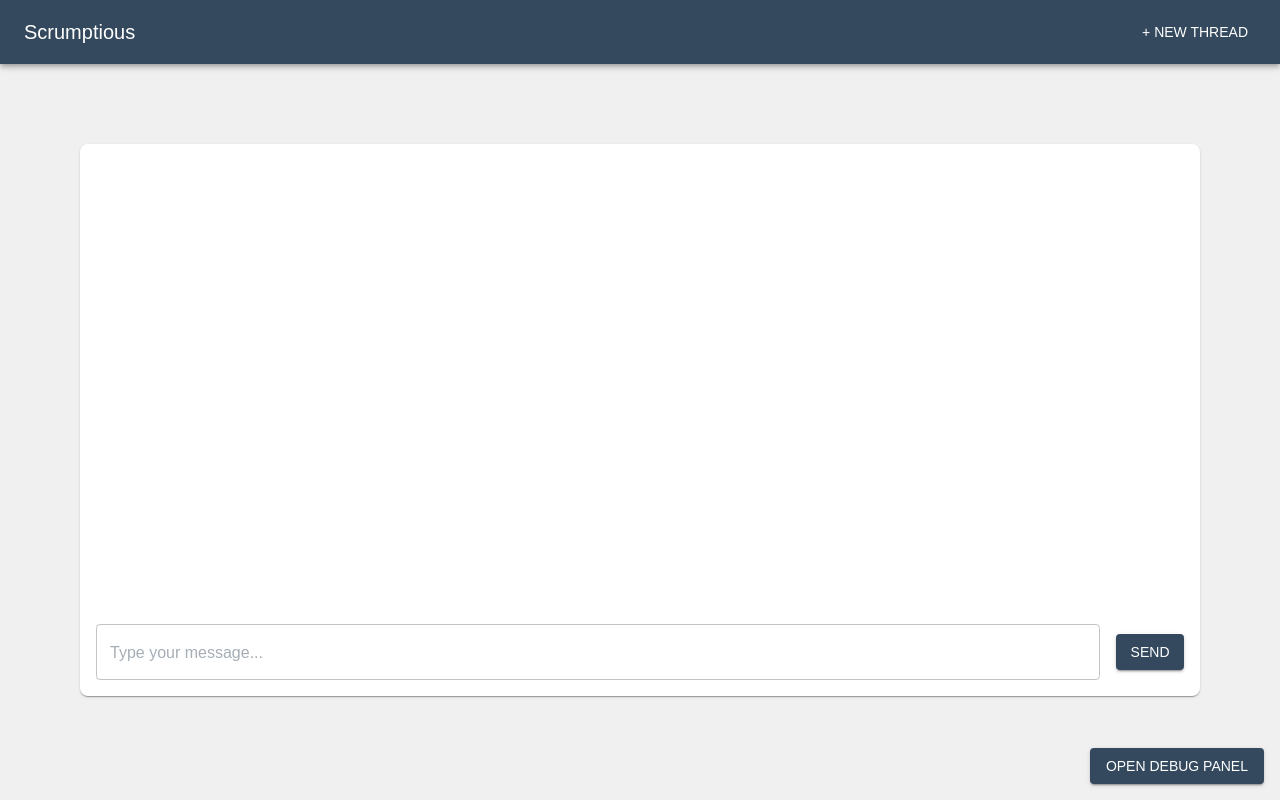
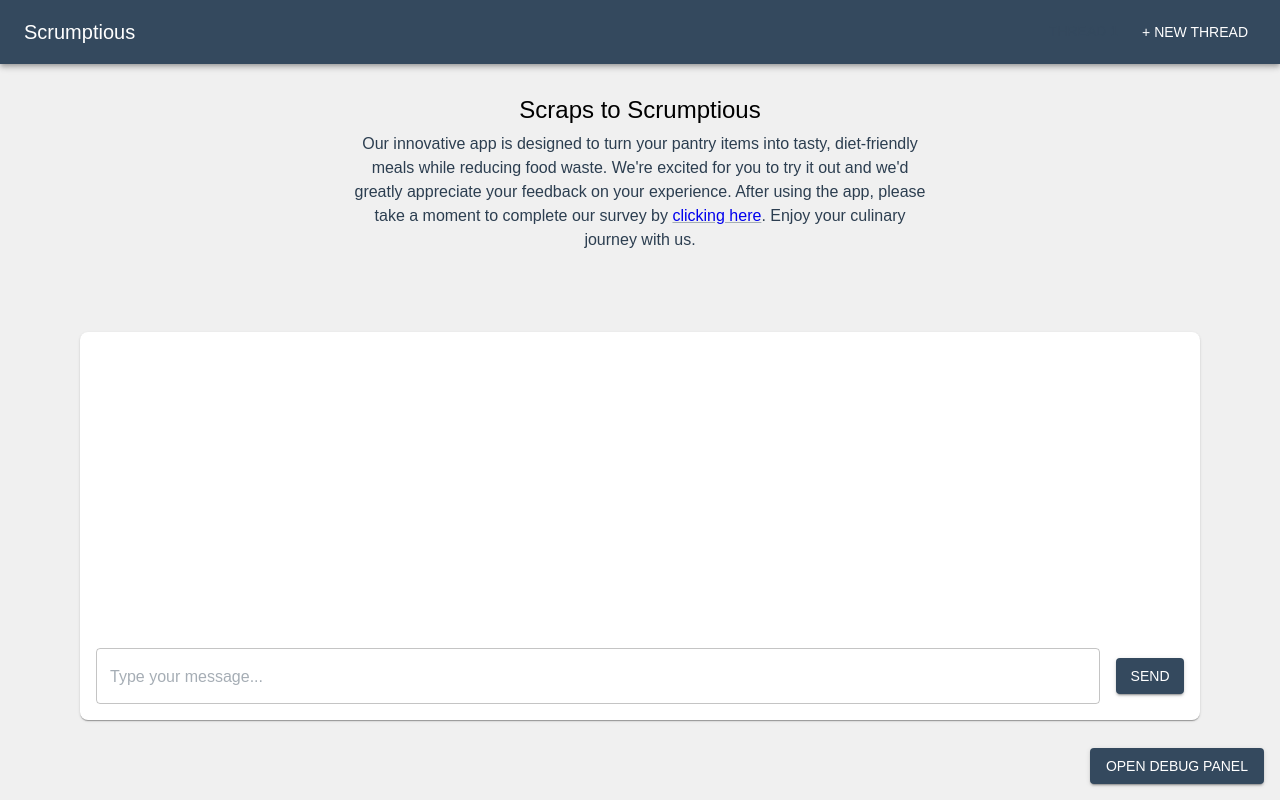
Before and after one commit to devinsuy/Enterprise-RAG, a React (Create React App) app in the folder application/web-app/: page / in a window 1280 px wide. Built offline with nearby package versions, Linux system fonts and the light colour scheme.

Commit message:
Add app description text and link to survey

```diff
--- a/application/web-app/src/components/MainContainer.tsx
+++ b/application/web-app/src/components/MainContainer.tsx
@@ -1,8 +1,15 @@
 import React, { useState } from 'react'
-import { Box, Button } from '@mui/material'
+import { Box, Button, Link, Typography } from '@mui/material'
 import { AppBar } from './AppBar'
 import { ChatContainer } from './ChatContainer'
 import { DebugPanel } from './DebugPanel'
+
+const introHeading = 'Scraps to Scrumptious'
+const introText = `Our innovative app is designed to turn your pantry items into tasty, diet-friendly meals while reducing food waste.
+We're excited for you to try it out and we'd greatly appreciate your feedback on your experience. After using the app, please take a moment to complete our survey by `
+const surveyLinkText = 'clicking here'
+const surveyLinkUrl = 'https://berkeley.yul1.qualtrics.com/jfe/preview/previewId/4817dcb7-d00c-4095-819c-2369cf8de90e/SV_8CzqCn6sJ8kCyPQ?Q_CHL=preview&Q_SurveyVersionID=current'
+const closingText = '. Enjoy your culinary journey with us.'
 
 export const MainContainer: React.FC = () => {
   const [isDebugOpen, setDebugOpen] = useState(false)
@@ -27,6 +34,25 @@ export const MainContainer: React.FC = () => {
       onClick={handleClickAway}
     >
       <AppBar />
+      <Box
+        sx={{
+          textAlign: 'center',
+          paddingTop: '30px',
+          maxWidth: '45%',
+          mx: 'auto' // This centers the box horizontally within its container
+        }}
+      >
+        <Typography variant="h5" component="h2" style={{ paddingBottom: '1%' }}>
+          {introHeading}
+        </Typography>
+        <Typography variant="body1" component="p">
+          {introText}
+          <Link href={surveyLinkUrl} target="_blank" rel="noopener" sx={{ color: '#0000EE' }}>
+            {surveyLinkText}
+          </Link>
+          {closingText}
+        </Typography>
+      </Box>
       <ChatContainer />
       <Button variant="contained" color="primary" onClick={handleDebugOpen} sx={{ position: 'fixed', bottom: 16, right: 16 }}>
         Open Debug Panel
```
